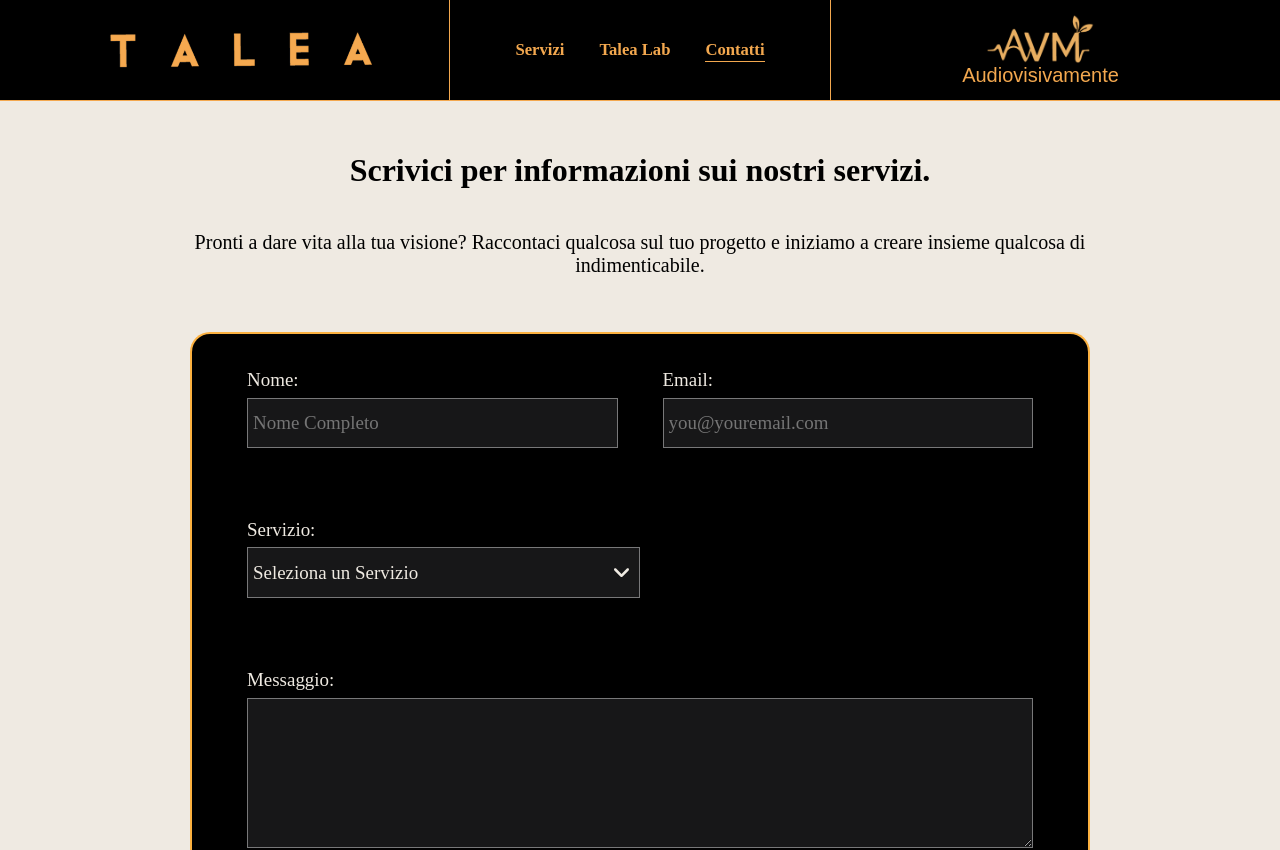
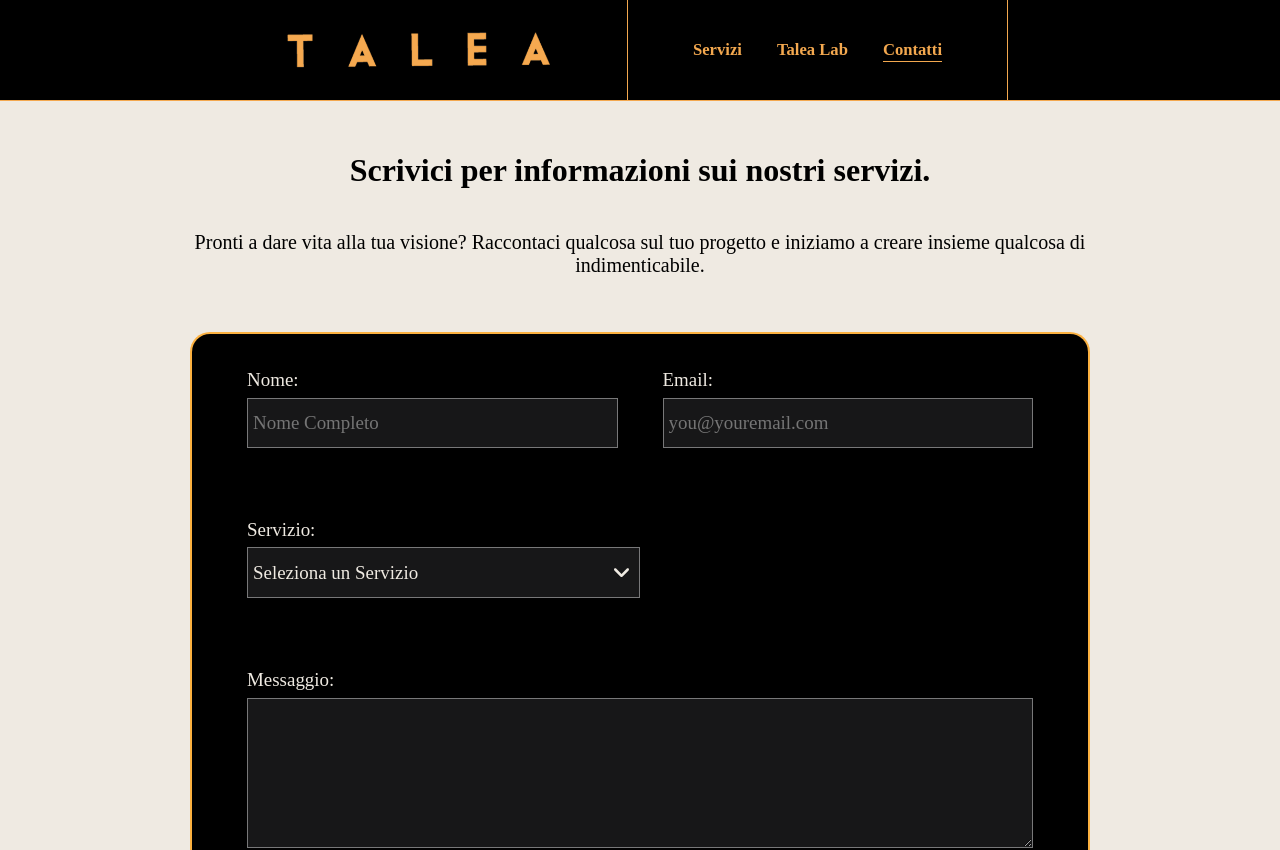
Before and after one commit to Marcolux/talea-produzioni-preview, a React (Create React App) app: page /contatti in a window 1280 px wide. Shown: the top 850 px of the page. Built offline with nearby package versions, Linux system fonts and the light colour scheme; a web font is replaced by a local one.

Commit message:
Hiding Audiovisivamente, adjusted border radius

```diff
--- a/src/components/NavigationBar/NavigationBar.tsx
+++ b/src/components/NavigationBar/NavigationBar.tsx
@@ -34,13 +34,12 @@ const NavigationBar = () => {
                         <NavLink className="navLinks" to={'/talea-lab'}><p>Talea Lab</p></NavLink>
                         <NavLink className="navLinks" to={'/contatti'}><p>Contatti</p></NavLink>
                     </div>
-                    <div
+                    {/* <div
                         className="logoWrapper"
                         onClick={() => {
                             setTaleaAudio('audiovisivamente')
                         }}
                     >
-                        {/* <NavLink className="navLinks" to={'/audiovisivamente'}><p>Audiovisivamente</p></NavLink> */}
                         <NavLink className="navLinks flex flex-column flex-justifyContent-center flex-alignItems-center" to={'/audiovisivamente'}>
                             <img
                                 src={withPublicUrl('/loghi/AVM_orange.png')}
@@ -48,7 +47,7 @@ const NavigationBar = () => {
                             />
                             <p className="font-journal fontSize20">Audiovisivamente</p>
                         </NavLink>
-                    </div>
+                    </div> */}
 
                 </>
                 :
--- a/src/components/NavigationBarSmallScreen/NavigationBarSmallScreen.tsx
+++ b/src/components/NavigationBarSmallScreen/NavigationBarSmallScreen.tsx
@@ -64,9 +64,9 @@ const NavigationBarSmallScreen = () => {
                                     <NavLink className="navLinksSmScreen" to={'/contatti'} onClick={closeMenu}>
                                         <p>Contatti</p>
                                     </NavLink>
-                                    <NavLink className="navLinksSmScreen audioviLogoNav" to={'/audiovisivamente'} onClick={closeMenu}>
+                                    {/* <NavLink className="navLinksSmScreen audioviLogoNav" to={'/audiovisivamente'} onClick={closeMenu}>
                                         <img src={withPublicUrl('/loghi/AVM_orange.png')} alt='Audiovisivamente' />
-                                    </NavLink>
+                                    </NavLink> */}
                                 </>
                             ) : (
                                 <>
--- a/src/pages/Servizi/servizi.scss
+++ b/src/pages/Servizi/servizi.scss
@@ -125,7 +125,7 @@
                     height: 70svh !important;
                     margin: 0px !important;
                     width: 100% !important;
-                    img {
+                    img, &::after {
                         border-radius: 8px !important;
                     }
                     .overlay { border-radius: 8px !important;}
```
